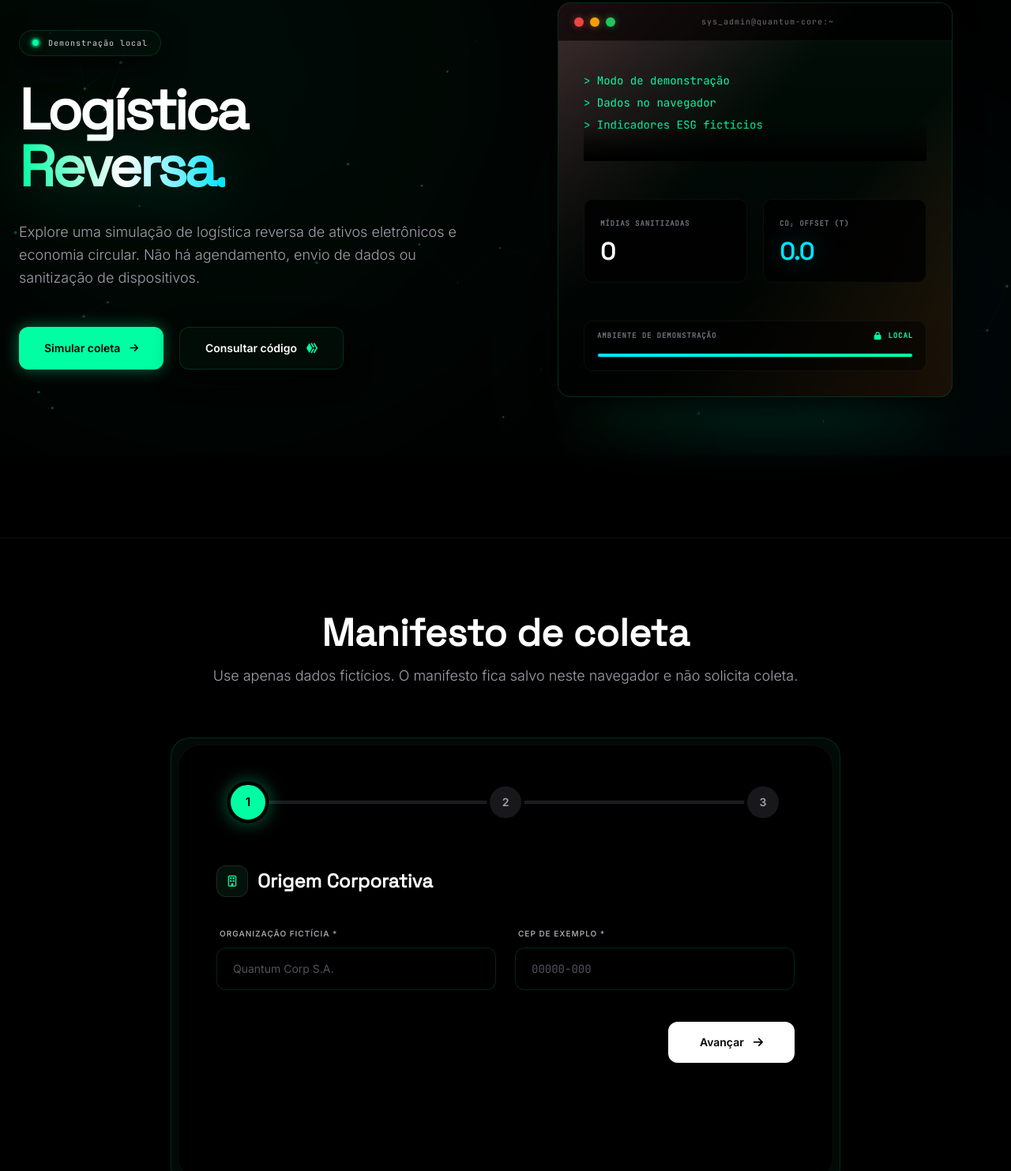
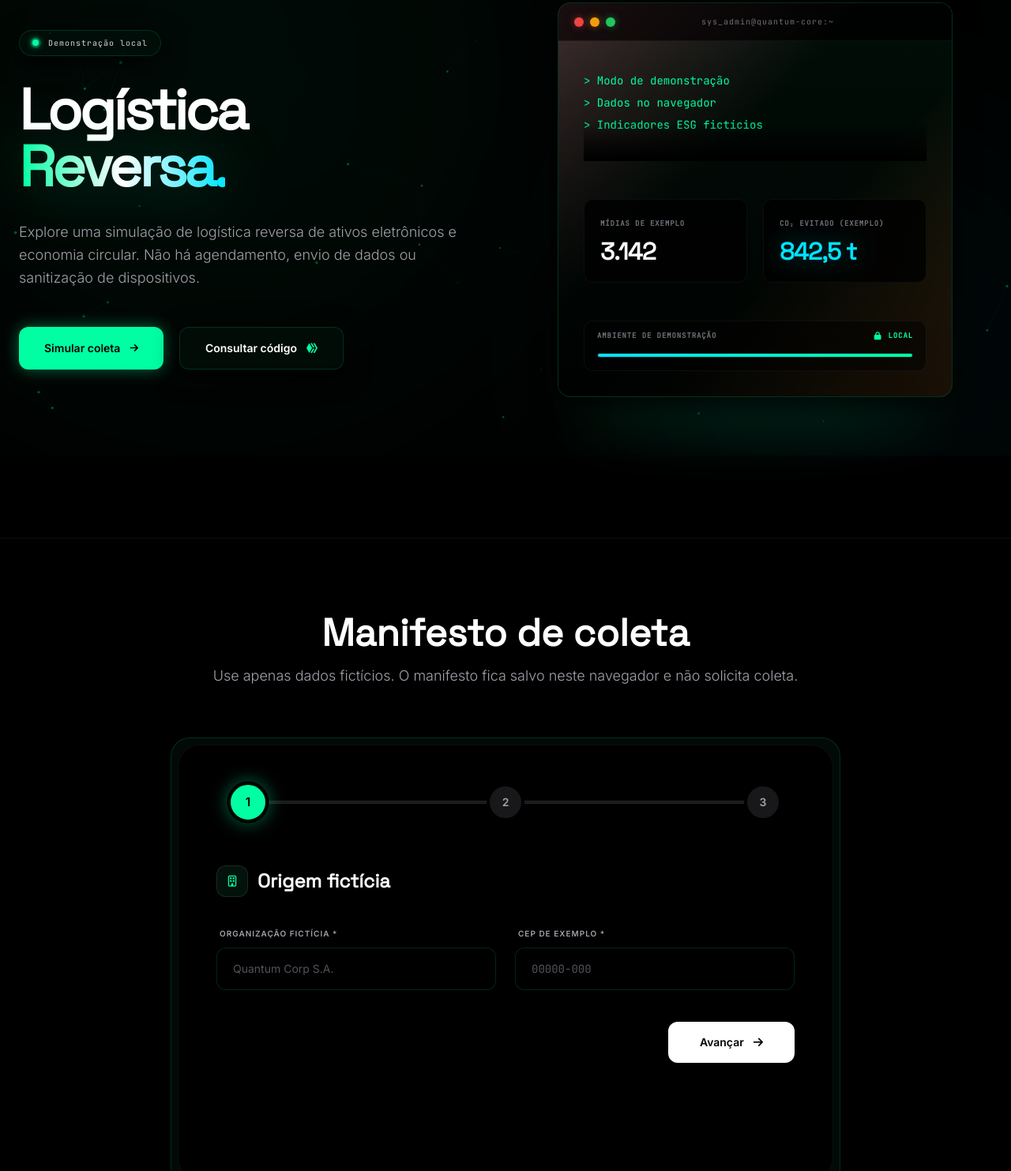
Before and after one commit to Joaovictoreth1/Ciclotech, a website built with Vite: page index.html in a window 1280 px wide. Shown: the part 223-1706 px from the top of the page at 79% size. Built offline with nearby package versions, Linux system fonts and the light colour scheme; animation ran at ten frames a second.

Commit message:
fix(a11y): focus wizard steps without animation delay

```diff
--- a/index.html
+++ b/index.html
@@ -248,13 +248,12 @@
                       <div
                         class="text-zinc-500 text-[9px] uppercase tracking-widest mb-2 font-bold"
                       >
-                        Mídias Sanitizadas
+                        Mídias de exemplo
                       </div>
                       <div
                         class="text-3xl text-white font-display font-bold tracking-tight"
-                        id="stat-wiped"
                       >
-                        0
+                        3.142
                       </div>
                     </div>
                     <div
@@ -266,13 +265,12 @@
                       <div
                         class="text-zinc-500 text-[9px] uppercase tracking-widest mb-2 font-bold"
                       >
-                        CO₂ Offset (t)
+                        CO₂ evitado (exemplo)
                       </div>
                       <div
                         class="text-3xl text-quantum-cyan font-display font-bold tracking-tight drop-shadow-[0_0_15px_rgba(0,229,255,0.3)]"
-                        id="stat-co2"
                       >
-                        0.0
+                        842,5 t
                       </div>
                     </div>
                   </div>
@@ -384,7 +382,7 @@
                         aria-hidden="true"
                       ></i
                     ></span>
-                    Origem Corporativa
+                    Origem fictícia
                   </h3>
                   <div class="grid grid-cols-1 md:grid-cols-2 gap-6">
                     <div class="space-y-2">
--- a/src/dom.js
+++ b/src/dom.js
@@ -1,8 +1,9 @@
 /** @template {HTMLElement} T @param {string} id @param {new (...args: never[]) => T} type */
 export function byId(id, type) {
   const element = document.getElementById(id);
-  if (!(element instanceof type))
+  if (!(element instanceof type)) {
     throw new Error(`Elemento ausente ou inválido: ${id}`);
+  }
   return element;
 }
 
@@ -12,8 +13,9 @@ export function initDialog(dialog) {
     if (event.target === dialog) dialog.close();
   });
   dialog.addEventListener("close", () => {
-    if (!document.querySelector("dialog[open]"))
+    if (!document.querySelector("dialog[open]")) {
       document.body.classList.remove("dialog-open");
+    }
   });
 }
 
--- a/src/effects.js
+++ b/src/effects.js
@@ -59,8 +59,9 @@ function initNetwork(motion) {
 
   function sync() {
     cancelAnimationFrame(frame);
-    if (!motion.matches && !document.hidden)
+    if (!motion.matches && !document.hidden) {
       frame = requestAnimationFrame(draw);
+    }
   }
 
   resize();
@@ -94,8 +95,9 @@ export function initEffects() {
         !finePointer.matches ||
         motion.matches ||
         event.pointerType !== "mouse"
-      )
+      ) {
         return;
+      }
       if (pointerFrame) return;
       pointerFrame = requestAnimationFrame(() => {
         pointerFrame = 0;
--- a/src/ledger.js
+++ b/src/ledger.js
@@ -23,14 +23,16 @@ export function normalizeReference(value) {
 
 /** @param {Draft} draft */
 export function validateDraft(draft) {
-  if (draft.name.trim().length < 2 || draft.name.trim().length > 80)
+  if (draft.name.trim().length < 2 || draft.name.trim().length > 80) {
     return "name";
+  }
   if (!/^\d{5}-?\d{3}$/.test(draft.cep.trim())) return "cep";
   if (
     !draft.items.length ||
     draft.items.some((item) => !categories.includes(item))
-  )
+  ) {
     return "category";
+  }
   if (!draft.consent) return "consent";
   return null;
 }
@@ -55,15 +57,17 @@ function readManifest(value, reference, legacy) {
     typeof record.cep !== "string" ||
     typeof record.date !== "string" ||
     !/^\d{2}\/\d{2}\/\d{4}$/.test(record.date)
-  )
+  ) {
     return null;
+  }
 
   const items =
     legacy && typeof record.items === "string"
       ? record.items.split(", ")
       : record.items;
-  if (!Array.isArray(items) || items.some((item) => typeof item !== "string"))
+  if (!Array.isArray(items) || items.some((item) => typeof item !== "string")) {
     return null;
+  }
   const name = record.name.trim();
   const cep = record.cep.trim().replace(/^(\d{5})(\d{3})$/, "$1-$2");
   if (validateDraft({ name, cep, items, consent: true })) return null;
@@ -111,8 +115,9 @@ export function saveManifest(
     if (
       normalizeReference(reference) !== reference ||
       findManifest(storage, reference)
-    )
+    ) {
       continue;
+    }
     const manifest = {
       reference,
       name: draft.name.trim(),
--- a/src/site.css
+++ b/src/site.css
@@ -170,7 +170,9 @@ body {
   opacity: 0;
   visibility: hidden;
   transform: translateX(50px) scale(0.95);
-  transition: all 0.5s cubic-bezier(0.4, 0, 0.2, 1);
+  transition:
+    opacity 0.5s cubic-bezier(0.4, 0, 0.2, 1),
+    transform 0.5s cubic-bezier(0.4, 0, 0.2, 1);
 }
 .wizard-step.active {
   opacity: 1;
--- a/src/telemetry.js
+++ b/src/telemetry.js
@@ -31,8 +31,9 @@ export function initTelemetry() {
           status.textContent = "";
         }
       } catch {
-        if (dialog.open && current === sequence)
+        if (dialog.open && current === sequence) {
           status.textContent = "Os gráficos não puderam ser carregados.";
+        }
       }
     });
 }
```
